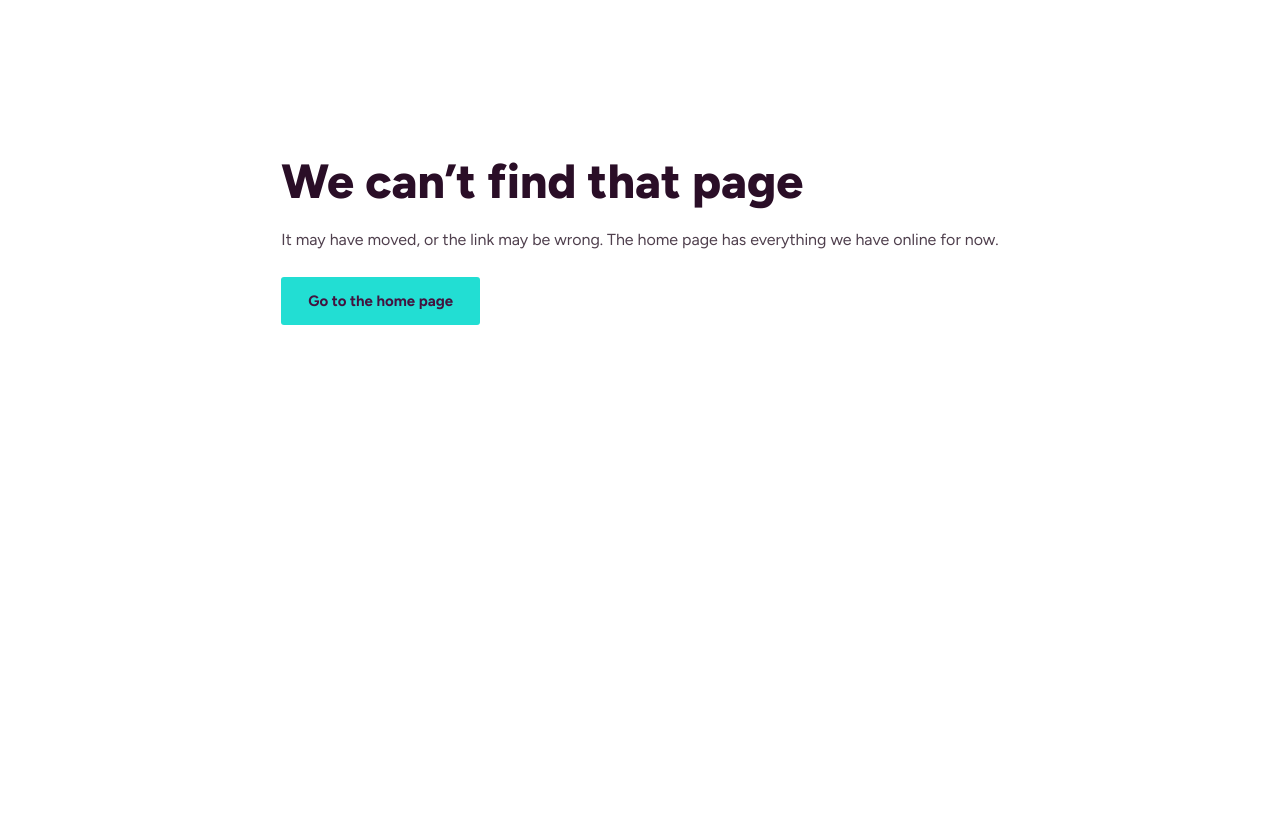
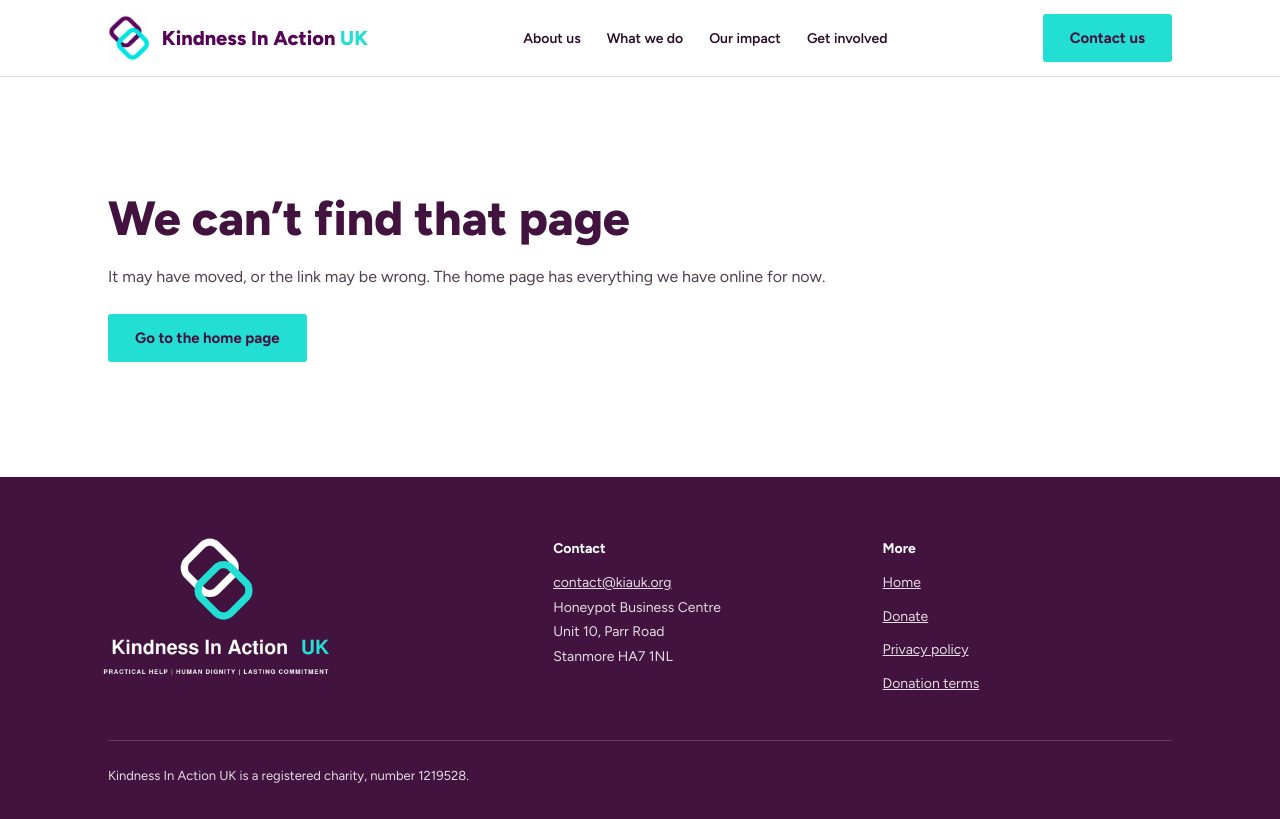
Before and after one commit to printpeachstudio-blip/kiauk-website, a plain HTML site: page 404.html in a window 1280 px wide. Drawn offline with Linux system fonts and the light colour scheme.

Commit message:
Audit fixes: consistent header, appeal band, 404 page, accessibility
Co-Authored-By: Claude Sonnet 5.5 <noreply@anthropic.com>

```diff
--- a/404.html
+++ b/404.html
@@ -3,18 +3,74 @@
 <head>
 <meta charset="utf-8">
 <meta name="viewport" content="width=device-width, initial-scale=1">
+<title>Page not found | Kindness In Action UK</title>
+<meta name="description" content="The page you were looking for could not be found. The Kindness In Action UK home page has everything we have online.">
 <meta name="robots" content="noindex">
-<title>Page not found | Kindness In Action UK</title>
+<meta name="theme-color" content="#43133F">
 <link rel="icon" href="/favicon.ico" sizes="48x48">
+<link rel="icon" type="image/png" sizes="32x32" href="/favicon-32.png">
+<link rel="icon" type="image/png" sizes="192x192" href="/favicon-192.png">
+<link rel="apple-touch-icon" href="/apple-touch-icon.png">
+<link rel="preload" href="/fonts/figtree-latin-800-normal.woff2" as="font" type="font/woff2" crossorigin>
+<link rel="preload" href="/fonts/figtree-latin-400-normal.woff2" as="font" type="font/woff2" crossorigin>
 <link rel="stylesheet" href="/styles.css">
 </head>
 <body>
-<main class="notfound">
+<a class="skip" href="#main">Skip to main content</a>
+
+<header class="site-header">
   <div class="wrap">
-    <h1 style="margin-bottom:18px">We can’t find that page</h1>
-    <p style="margin-bottom:24px">It may have moved, or the link may be wrong. The home page has everything we have online for now.</p>
-    <a class="btn btn--accent" href="/">Go to the home page</a>
+    <a class="brand" href="/" aria-label="Kindness In Action UK, home">
+      <img src="/img/logo-mark.png" width="191" height="210" alt="">
+      <span class="brand-name">Kindness In Action <span>UK</span></span>
+    </a>
+    <nav class="nav" aria-label="Main">
+      <a href="/#about">About us</a>
+      <a href="/#how">What we do</a>
+      <a href="/#impact">Our impact</a>
+      <a href="/#involved">Get involved</a>
+    </nav>
+    <a class="btn btn--accent" href="/#contact">Contact us</a>
+  </div>
+</header>
+
+<main id="main">
+  <div class="wrap notfound">
+    <div>
+      <h1 style="color:var(--purple);margin-bottom:18px">We can’t find that page</h1>
+      <p style="margin-bottom:24px">It may have moved, or the link may be wrong. The home page has everything we have online for now.</p>
+      <a class="btn btn--accent" href="/">Go to the home page</a>
+    </div>
   </div>
 </main>
+
+<footer class="site-footer dark" id="contact">
+  <div class="wrap">
+    <div class="foot-grid">
+      <div>
+        <img src="/img/logo-reversed.png" width="384" height="242" alt="Kindness In Action UK. Practical help, human dignity, lasting commitment.">
+      </div>
+      <div>
+        <h2>Contact</h2>
+        <address>
+          <a href="mailto:contact@kiauk.org" style="text-decoration:underline">contact@kiauk.org</a><br>
+          Honeypot Business Centre<br>
+          Unit 10, Parr Road<br>
+          Stanmore HA7 1NL
+        </address>
+      </div>
+      <div>
+        <h2>More</h2>
+        <ul>
+          <li><a href="/">Home</a></li>
+          <li><a href="/donate.html">Donate</a></li>
+          <li><a href="/privacy.html">Privacy policy</a></li>
+          <li><a href="/terms.html">Donation terms</a></li>
+        </ul>
+      </div>
+    </div>
+    <p class="legal" style="margin:0">Kindness In Action UK is a registered charity, number 1219528.</p>
+  </div>
+</footer>
 </body>
 </html>
--- a/styles.css
+++ b/styles.css
@@ -152,7 +152,7 @@ strong{color:var(--ink)}
 .legal{border-top:1px solid rgba(255,255,255,.18);padding-top:24px;font-size:13px;color:rgba(255,255,255,.75)}
 
 /* 404 */
-.notfound{min-height:60vh;display:flex;align-items:center}
+.notfound{min-height:50vh;display:flex;align-items:center}
 
 /* Tablet and below */
 @media (max-width:960px){
@@ -235,7 +235,7 @@ strong{color:var(--ink)}
 .check label{font-weight:600}
 .giftaid-box{border:1.5px solid var(--cyan);background:var(--tint);border-radius:3px;padding:20px;margin-bottom:28px}
 .giftaid-box[hidden]{display:none}
-.giftaid-box h3{font-size:18px;margin-bottom:8px;color:var(--purple)}
+.giftaid-box h2{font-size:18px;line-height:1.3;margin-bottom:8px;color:var(--purple)}
 .giftaid-box p{font-size:14px;line-height:1.6}
 .giftaid-box .fine{font-size:13px}
 .giftaid-address[hidden]{display:none}
@@ -268,7 +268,6 @@ strong{color:var(--ink)}
 
 @media (max-width:960px){
   .donate-grid{grid-template-columns:1fr;gap:32px;padding-bottom:64px}
-  .donate-grid aside{order:-1}
 }
 @media (max-width:600px){
   .form-card{padding:22px 18px}
```
Also changed, not shown: donate.html (+4 -4 lines), index.html (+1 -1 lines), privacy.html (+3 -3 lines), terms.html (+1 -1 lines), thanks.html (+2 -2 lines), 1 other file.
